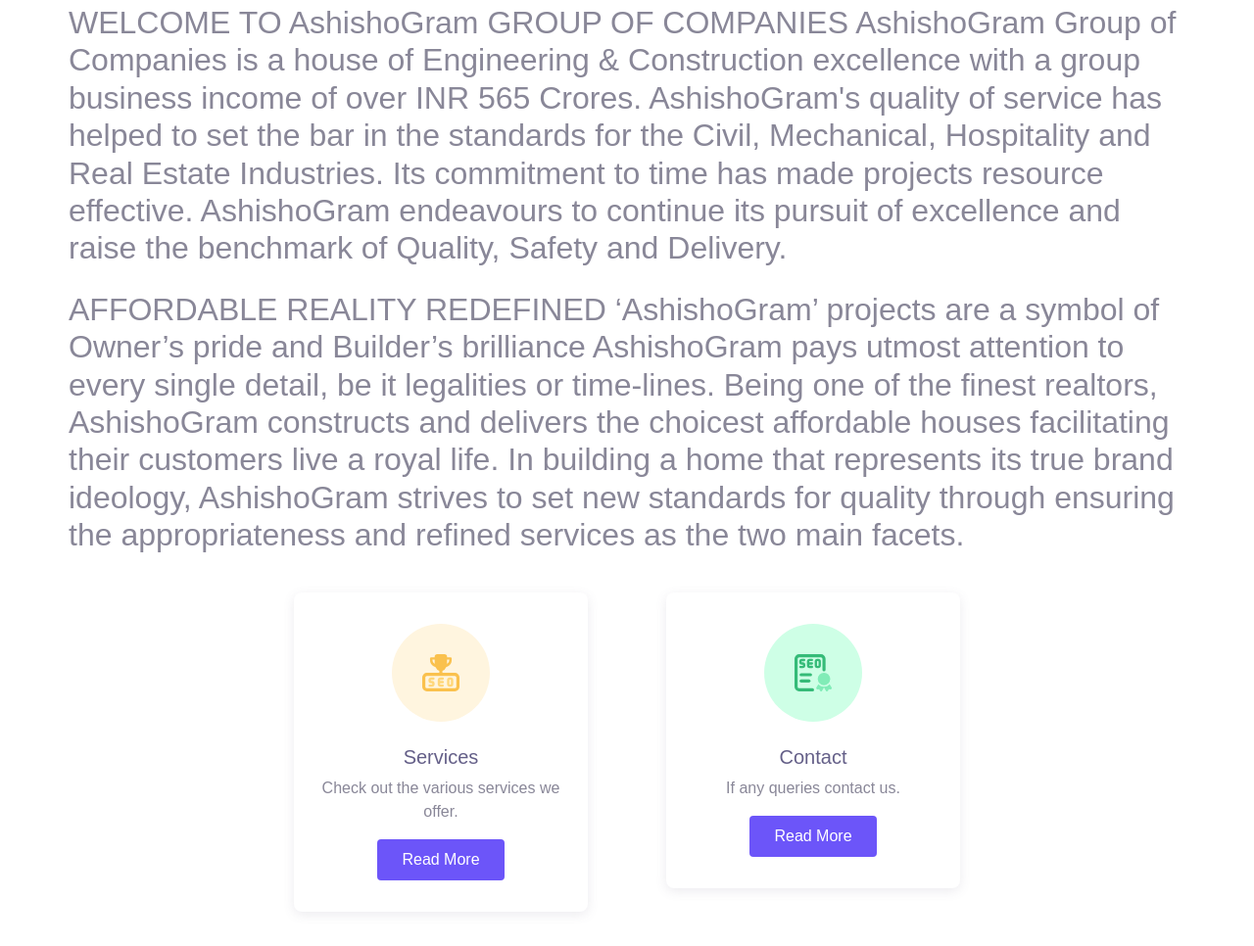
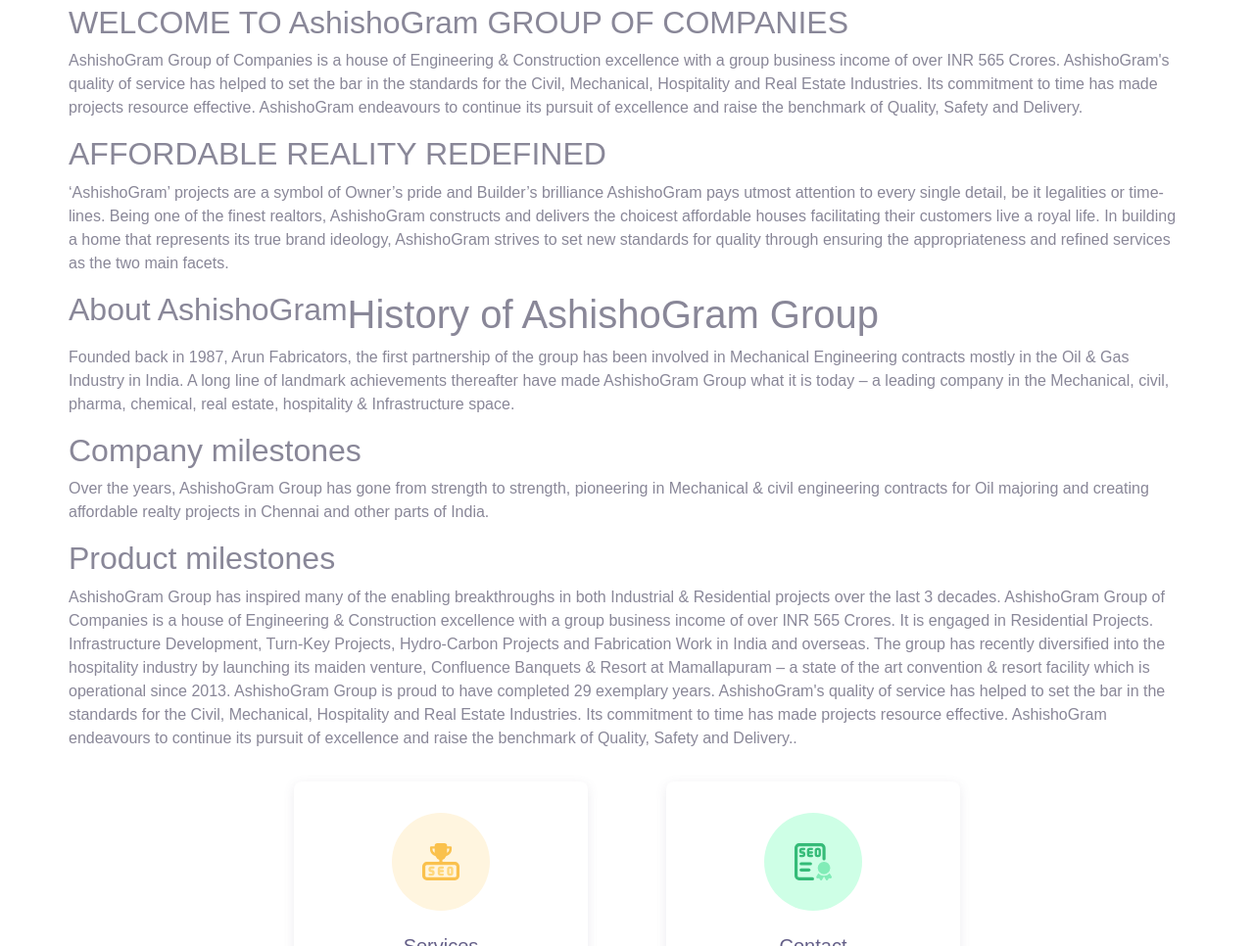
Before and after one commit to Hafiz408/Web-Analytics-AP-, a plain HTML site: page index.html in a window 1280 px wide. Shown: the part 498-1464 px from the top of the page at 98% size. Drawn offline with Linux system fonts and the light colour scheme.

Commit message:
update in html

```diff
--- a/index.html
+++ b/index.html
@@ -85,8 +85,8 @@
 
     <div class="row" style="justify-content:center">
 
-      <h2> WELCOME TO AshishoGram GROUP OF COMPANIES </h2?
-
+      <h2> WELCOME TO AshishoGram GROUP OF COMPANIES </h2>
+      <hr>
       <p>
       AshishoGram Group of Companies is a house of Engineering & Construction excellence with a group business income of over INR 565 Crores.
       AshishoGram's quality of service has helped to set the bar in the standards for the Civil, Mechanical, Hospitality and Real
@@ -95,9 +95,9 @@
       </p>
 
 
-      <h2>AFFORDABLE REALITY REDEFINED</h2?
-
-       <p>
+      <h2>AFFORDABLE REALITY REDEFINED</h2>
+      <hr>
+      <p>
       ‘AshishoGram’ projects are a symbol of Owner’s pride and Builder’s brilliance
       AshishoGram pays utmost attention to every single detail, be it legalities or time-lines.
       Being one of the finest realtors, AshishoGram constructs and delivers the choicest affordable
@@ -106,6 +106,29 @@
       as the two main facets.
       </p>
 
+
+      <h2>About AshishoGram</h2>
+      <h1>History of AshishoGram Group</h1>
+      <hr>
+      <p>
+      Founded back in 1987, Arun Fabricators, the first partnership of the group has been involved in Mechanical Engineering contracts mostly in the Oil & Gas Industry in India. A long line of landmark achievements thereafter have made AshishoGram Group what it is today – a leading company in the Mechanical, civil, pharma, chemical, real estate, hospitality & Infrastructure space.
+      </p>
+
+      <h2>Company milestones</h2>
+      <hr>
+      <p>
+      Over the years, AshishoGram Group has gone from strength to strength, pioneering in Mechanical & civil engineering contracts for Oil majoring and creating affordable realty projects in Chennai and other parts of India.
+      </p>
+
+      <h2>Product milestones</h2>
+      <hr>
+      <p>
+      AshishoGram Group has inspired many of the enabling breakthroughs in both Industrial & Residential projects over the last 3 decades.
+      AshishoGram Group of Companies is a house of Engineering & Construction excellence with a group business income of over INR 565 Crores. It is engaged in Residential Projects. Infrastructure Development, Turn-Key Projects, Hydro-Carbon Projects and Fabrication Work in India and overseas. The group has recently diversified into the hospitality industry by launching its maiden venture, Confluence Banquets & Resort at Mamallapuram – a state of the art convention & resort facility which is operational since 2013. AshishoGram Group is proud to have completed 29 exemplary years.
+
+      AshishoGram's quality of service has helped to set the bar in the standards for the Civil, Mechanical, Hospitality and Real Estate Industries. Its commitment to time has made projects resource effective.
+      AshishoGram endeavours to continue its pursuit of excellence and raise the benchmark of Quality, Safety and Delivery..
+      </p>
     </div>
 
       <div class="row" style="justify-content:center">
```
